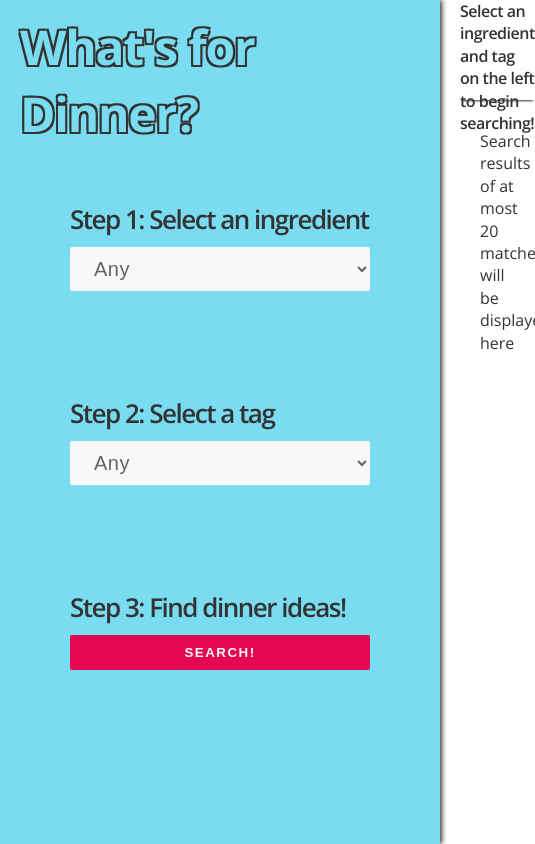
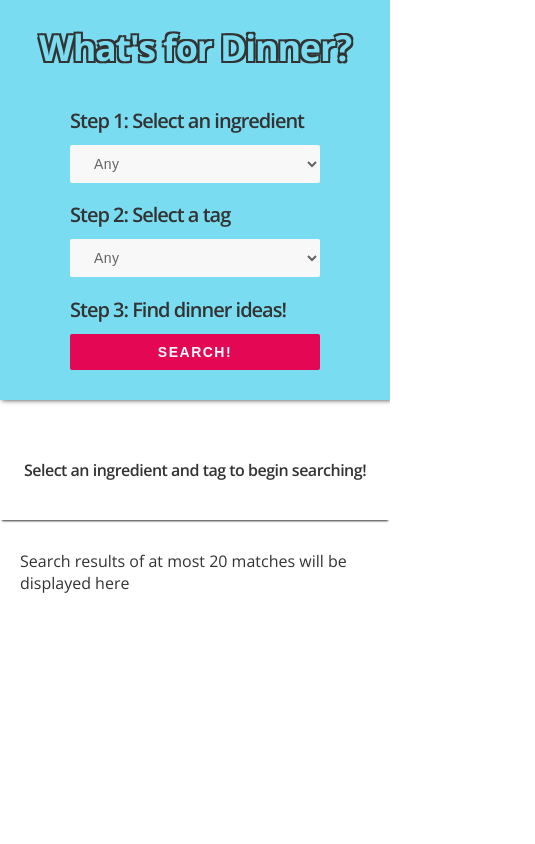
Before and after one commit to flcsn/whats-for-dinner, a React (Create React App) app: page / in a window 390 px wide. Shown: the whole page, 535 px wide, since content can reach past the window. Built offline with nearby package versions, Linux system fonts and the light colour scheme.

Commit message:
added responsiveness for 5 breakpoints - 1024px 850px 600px 480px 320px

```diff
--- a/src/components/StatusHeader.js
+++ b/src/components/StatusHeader.js
@@ -8,7 +8,7 @@ const StatusHeader = ({ ingredient, tag, displayStatusHeader }) => {
             Searching for { ingredient === 'Any' ? '' : `${ingredient} `}
             recipes{ tag === 'Any' ? '...' : ` that are ${tag}...` } </p>
         : <p className='status-line'>
-            Select an ingredient and tag on the left to begin searching! </p>
+            Select an ingredient and tag to begin searching! </p>
       }
     </div>
   )
--- a/src/index.css
+++ b/src/index.css
@@ -88,7 +88,7 @@ ul {
 }
 
 .app-title {
-  font-size: 48px;
+  font-size: 44px;
   letter-spacing: -1.25px;
   text-shadow:
   -2px -2px 0 var(--color-black),
@@ -139,7 +139,6 @@ ul {
 
 .btn-container {
   width: 300px;
-  align-self: end;
 }
 
 .submit-btn {
@@ -201,6 +200,7 @@ ul {
   display: grid;
   min-height: 300px;
   grid-template-columns: 1fr 1fr;
+  gap: 10px;
   align-items: center;
   justify-items: center;
   border: 2px solid var(--color-black);
@@ -209,7 +209,7 @@ ul {
 }
 
 .search-item:hover {
-  background-color: rgba(0, 0, 0, 0.1)
+  background-color: rgba(0, 0, 0, 0.05)
 }
 
 .search-item-image {
@@ -310,3 +310,141 @@ ul {
   font-size: 14px;
   letter-spacing: 0.75px;
 }
+
+
+/* Media Queries */
+
+@media (max-width: 1024px) {
+  .app-title {
+    font-size: 36px;
+  }
+
+  .user-input-form {
+    padding-left: 30px;
+    padding-right: 30px;
+  }
+
+  .step-label, .search-item-name {
+    font-size: 20px;
+  }
+
+  .select-ingredient, .select-tag {
+    font-size: 16px;
+  }
+
+  .submit-btn {
+    font-size: 12px;
+  }
+
+  .search-item {
+    min-height: 200px;
+  }
+
+  .search-item-image {
+    height: 150px;
+    width: 150px;
+  }
+
+
+}
+
+@media (max-width: 850px) {
+  .main-container {
+    grid-template-columns: 100vw;
+    grid-template-rows: 200px 1fr;
+  }
+
+  .left-main-container {
+    padding: 20px 0 0 0;
+    grid-gap: 20px;
+  }
+
+  .user-input-form {
+    grid-template-columns: repeat(3, 1fr);
+    grid-template-rows: 100%;
+    padding: 10px;
+  }
+
+  .step-label {
+    font-size: 16px;
+    letter-spacing: -1px;
+  }
+
+  .select-ingredient, .select-tag, .submit-btn, .btn-container {
+    width: 180px;
+    font-size: 12px;
+  }
+
+  .search-results {
+    overflow: hidden;
+  }
+}
+
+@media (max-width: 600px) {
+  .main-container {
+    grid-template-rows: 400px 1fr;
+  }
+
+  .app-title {
+    font-size: 44px;
+  }
+
+  .user-input-form {
+    grid-template-columns: 100%;
+    grid-template-rows: repeat(3, 1fr);
+  }
+
+  .step-label {
+    font-size: 20px;
+  }
+
+  .select-ingredient, .select-tag, .submit-btn, .btn-container {
+    width: 250px;
+    font-size: 14px;
+  }
+}
+
+@media (max-width: 480px) {
+  .app-title {
+    font-size: 36px;
+  }
+
+  .status-header {
+    text-align: center;
+  }
+
+  .search-item {
+    grid-template-columns: 1fr;
+  }
+
+  .search-item-name, .search-item-link {
+    justify-self: center;
+  }
+
+  .recipe-details {
+    padding: 50px 20px 10px 20px
+  }
+
+  .recipe-details > h2 {
+    margin-bottom: 20px;
+  }
+
+  .recipe-step {
+    grid-template-columns: 70px 1fr;
+  }
+}
+
+@media (max-width: 320px) {
+  .app-title {
+    font-size: 32px;
+  }
+
+  .step-label {
+    font-size: 18px;
+  }
+
+  .select-ingredient, .select-tag, .submit-btn, .btn-container {
+    width: 250px;
+    font-size: 14px;
+  }
+}
```
